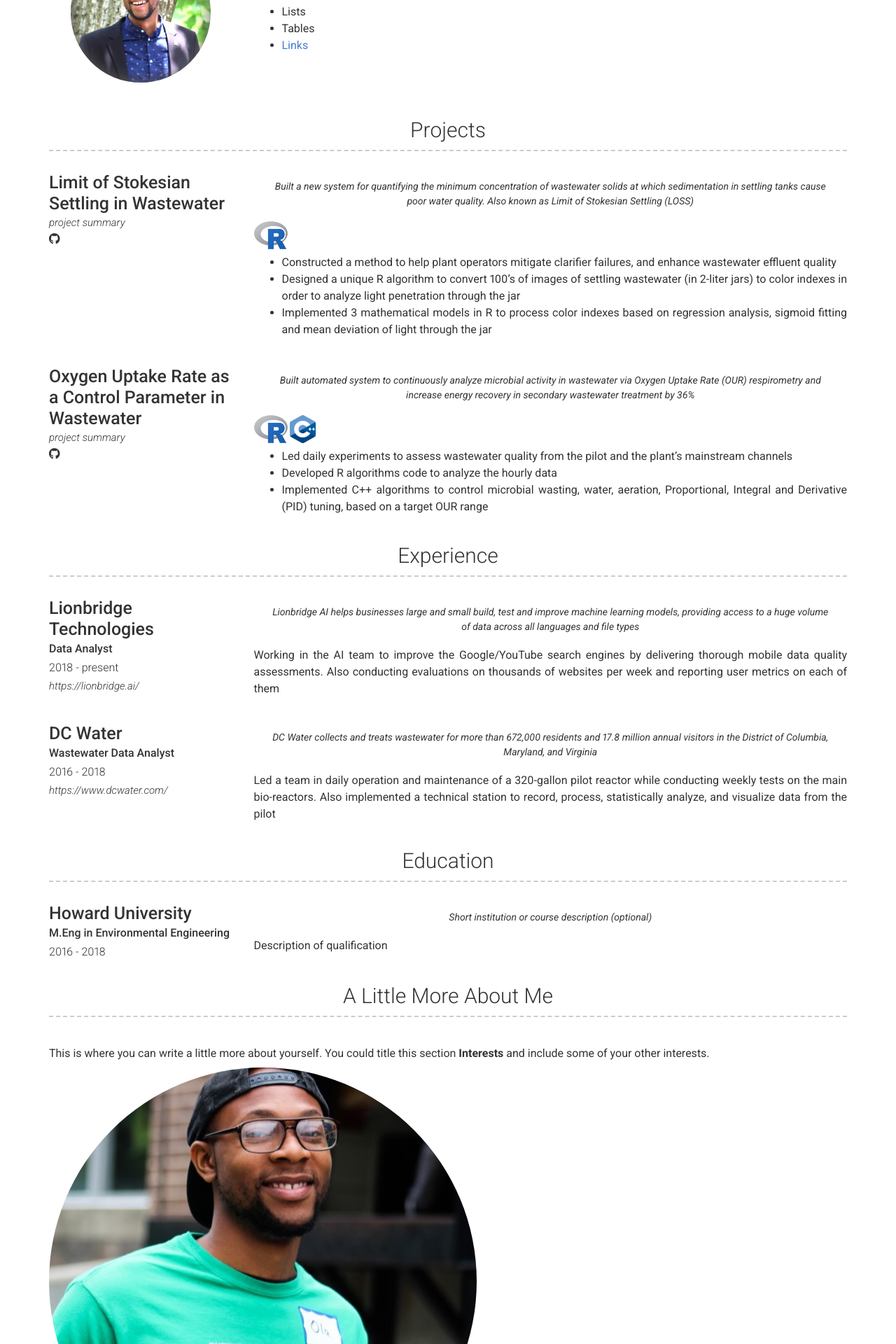
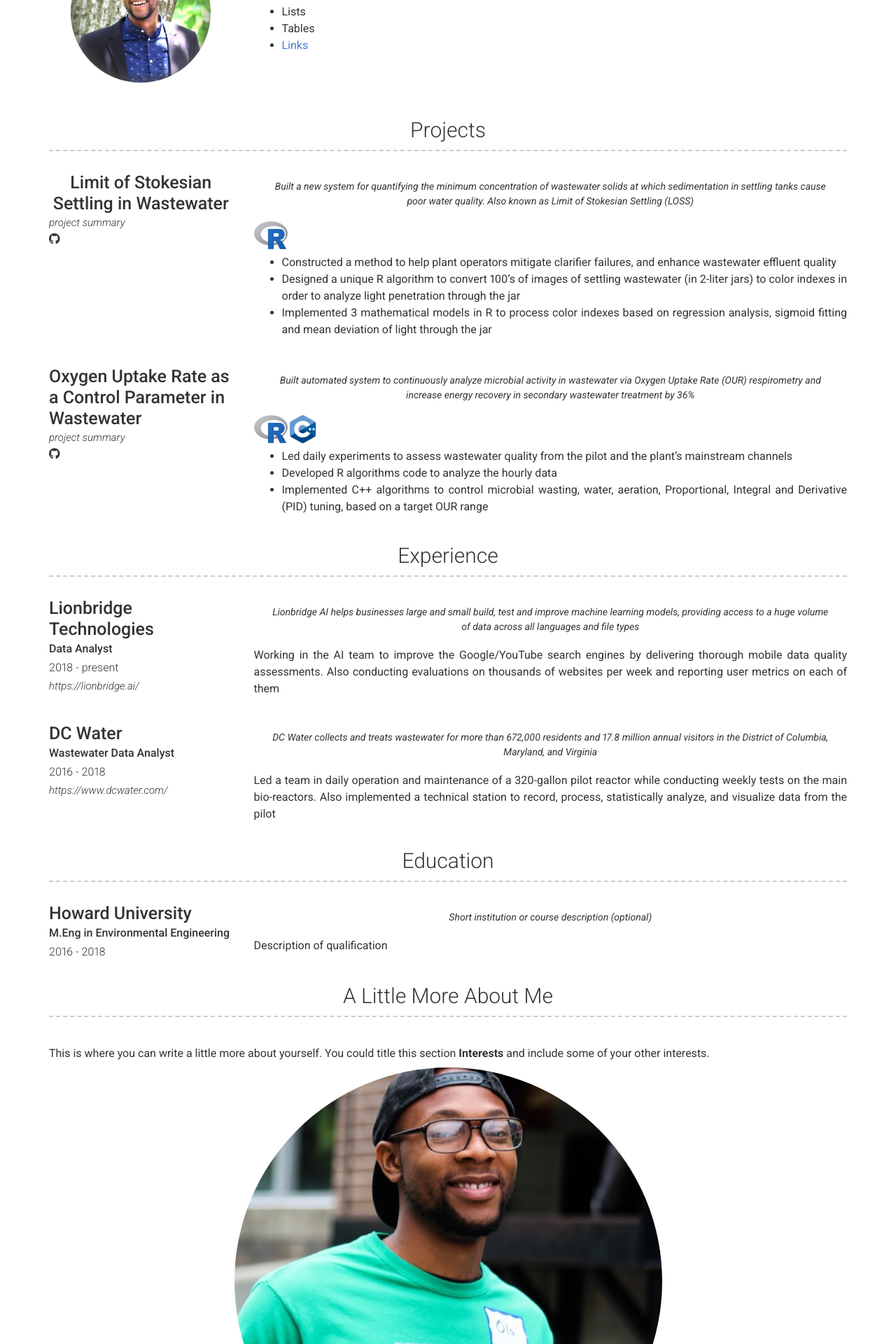
Before and after one commit to OlaOlagunju/cloudgeek.com.ng, a Jekyll site: the page built from index.md, in a window 1280 px wide. Shown: the part 411-2331 px from the top of the page at 70% size. Built offline with Jekyll 4.4.1, drawn with Linux system fonts in a browser that asks for light colours; nearby versions of some CDN libraries.

Commit message:
Update _config.yml

```diff
--- a/_config.yml
+++ b/_config.yml
@@ -64,7 +64,7 @@ content:
     layout: list # Type of content section (list/text)
     content:
       - layout: left
-        title: Limit of Stokesian Settling in Wastewater
+        title: <center>Limit of Stokesian Settling in Wastewater</center>
         link: github.com/OlaOlagunju/LOSS_Project
         link_text: project summary
         additional_links:
@@ -136,11 +136,7 @@ content:
     layout: text
     content: | # this will include new lines to allow paragraphs
       This is where you can write a little more about yourself. You could title this section **Interests** and include some of your other interests.
-
-      <p align="center">
-      <img src="/images/mecirc.png" />
-      </p>
-
+      <center><img src="/images/mecirc.png" /></center>
       Or you could title it **Skills** and write a bit more about things that make you more desirable, like *leadership* or *teamwork*
 
 # Footer
```
